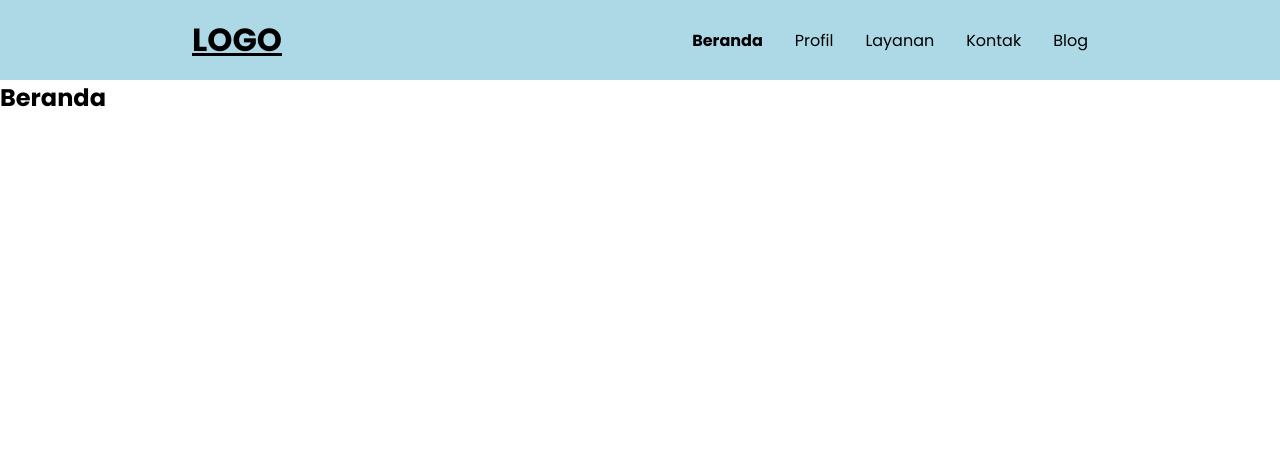
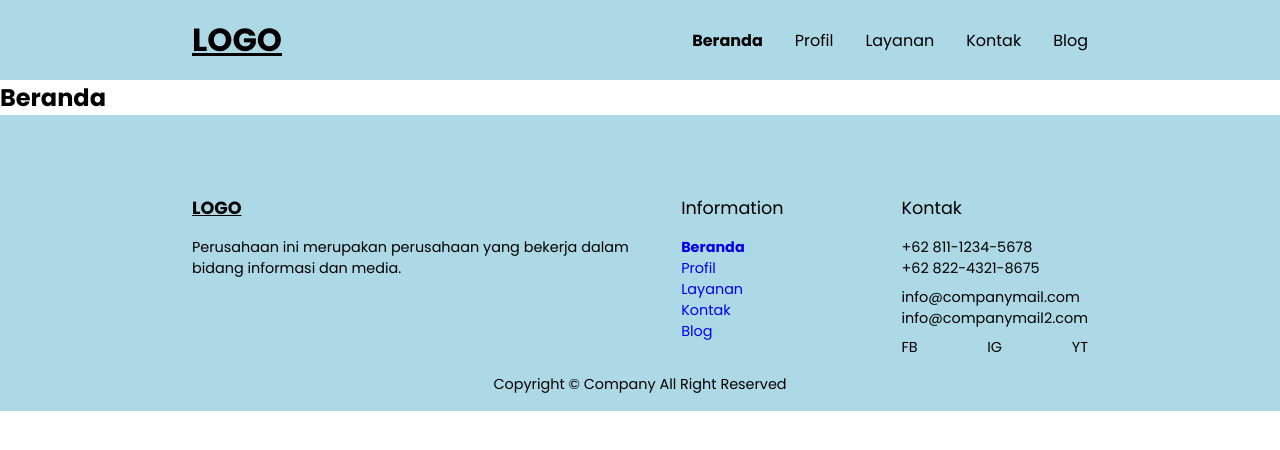
Before and after one commit to masatidhira/react-router-template, a React (Vite) app: page / in a window 1280 px wide. Shown: the top 450 px of the page. Built offline with nearby package versions, Linux system fonts and the light colour scheme.

Commit message:
Add footer

```diff
--- /dev/null
+++ b/src/components/Footer/Footer.jsx
@@ -0,0 +1,55 @@
+import { NavLink } from 'react-router-dom';
+import './Footer.scss';
+
+export default function Footer() {
+  return (
+    <footer className="footer">
+      <div className="content">
+        <div className="box-company">
+          <div className="logo">LOGO</div>
+          <div className="desc">Perusahaan ini merupakan perusahaan yang bekerja dalam bidang informasi dan media.</div>
+        </div>
+        <div className="box-information">
+          <div className="title">Information</div>
+          <ul className="footer-links">
+            <li className="footer-link">
+              <NavLink to="">Beranda</NavLink>
+            </li>
+            <li className="footer-link">
+              <NavLink to="profil">Profil</NavLink>
+            </li>
+            <li className="footer-link">
+              <NavLink to="layanan">Layanan</NavLink>
+            </li>
+            <li className="footer-link">
+              <NavLink to="kontak">Kontak</NavLink>
+            </li>
+            <li className="footer-link">
+              <NavLink to="blog">Blog</NavLink>
+            </li>
+          </ul>
+        </div>
+        <div className="box-contact">
+          <div className="title">Kontak</div>
+
+          <div className="contact">
+            <p>+62 811-1234-5678</p>
+            <p>+62 822-4321-8675</p>
+          </div>
+
+          <div className="email">
+            <p>info@companymail.com</p>
+            <p>info@companymail2.com</p>
+          </div>
+
+          <div className="social">
+            <div className="social-icon">FB</div>
+            <div className="social-icon">IG</div>
+            <div className="social-icon">YT</div>
+          </div>
+        </div>
+      </div>
+      <div className="copyright">Copyright &copy; Company All Right Reserved</div>
+    </footer>
+  );
+}
--- /dev/null
+++ b/src/components/Footer/Footer.scss
@@ -0,0 +1,64 @@
+$fontSizeNormal: 0.9rem;
+$fontSizeBig: 1.1rem;
+.footer {
+    background-color: lightblue;
+    width: 100%;
+    padding: 5rem 15% 0;
+
+    .content {
+        display: flex;
+        justify-content: space-between;
+        flex-wrap: wrap;
+        gap: 2rem;
+
+        .box-company {
+            flex-basis: max(50%, 400px);
+
+            .logo {
+                font-weight: 700;
+                text-decoration: underline;
+            }
+
+            .desc {
+                font-size: $fontSizeNormal;
+            }
+        }
+
+        .box-information, .box-contact {
+            flex-basis: 20%;
+            font-size: $fontSizeNormal;
+        }
+
+        .box-information {
+
+            .active {
+                pointer-events: none;
+                font-weight: 700;
+            }
+        }
+
+        .box-contact {
+            flex-basis: 20%;
+
+            .contact, .email {
+                margin-bottom: 0.5rem;
+            }
+
+            .social {
+                display: flex;
+                justify-content: space-between;
+            }
+        }
+
+        .logo, .title {
+            font-size: $fontSizeBig;
+            margin-bottom: 1rem;
+        }
+    }
+
+    .copyright {
+        font-size: $fontSizeNormal;
+        text-align: center;
+        padding: 1rem 0;
+    }
+}
--- a/src/routes/root.jsx
+++ b/src/routes/root.jsx
@@ -1,5 +1,6 @@
 import { Outlet } from 'react-router-dom';
 import Navigation from '../components/Navigation/Navigation';
+import Footer from '../components/Footer/Footer';
 
 export default function Root() {
   return (
@@ -8,6 +9,7 @@ export default function Root() {
       <main>
         <Outlet />
       </main>
+      <Footer />
     </>
   );
 }
--- a/src/sassStyles/_global.scss
+++ b/src/sassStyles/_global.scss
@@ -10,7 +10,7 @@ body {
     font-family: 'Poppins', sans-serif;
     -webkit-font-smoothing: antialiased;
     -moz-osx-font-smoothing: grayscale;
-    height: 200vh;
+    height: 100vh;
     min-height: 100%;
 }
 
```
